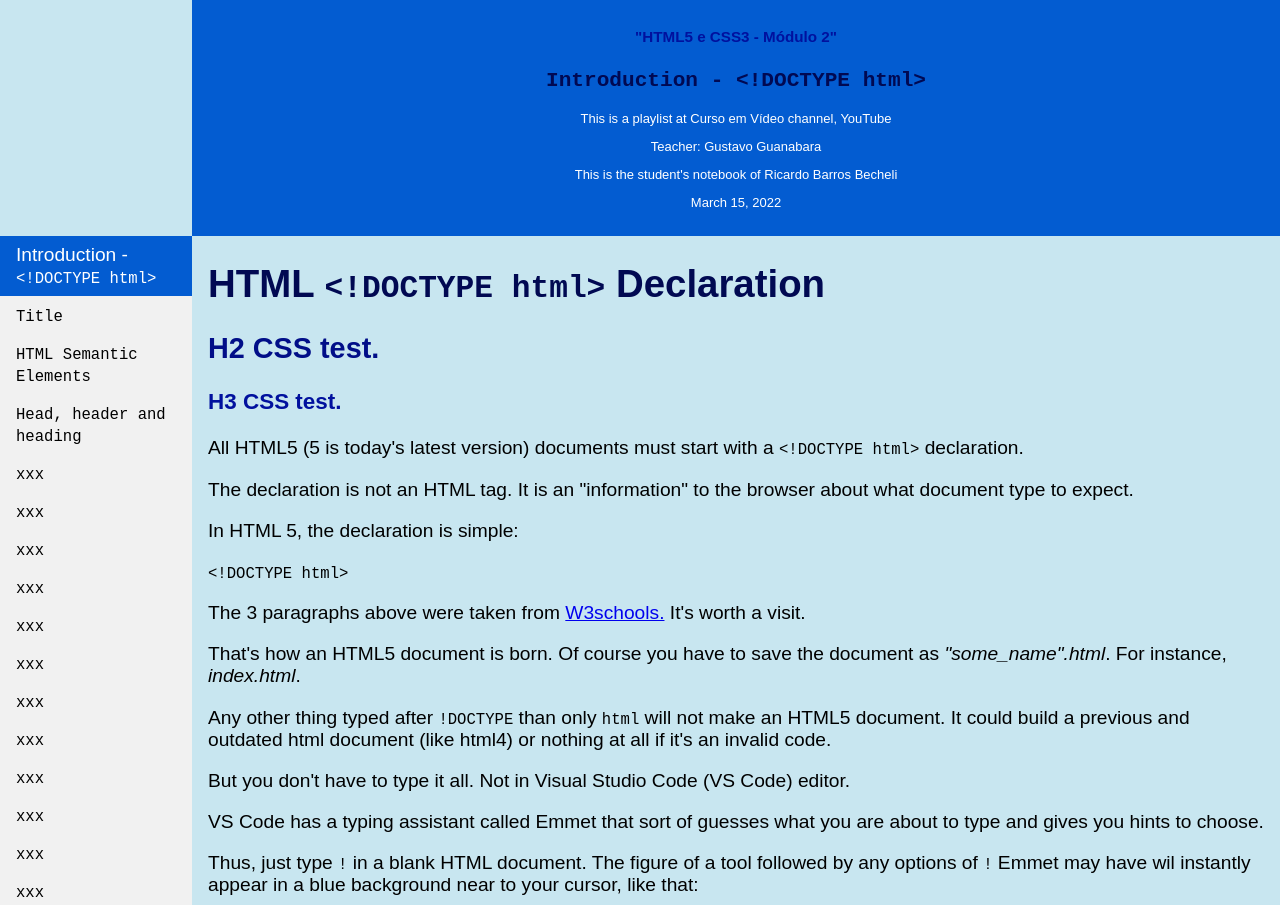
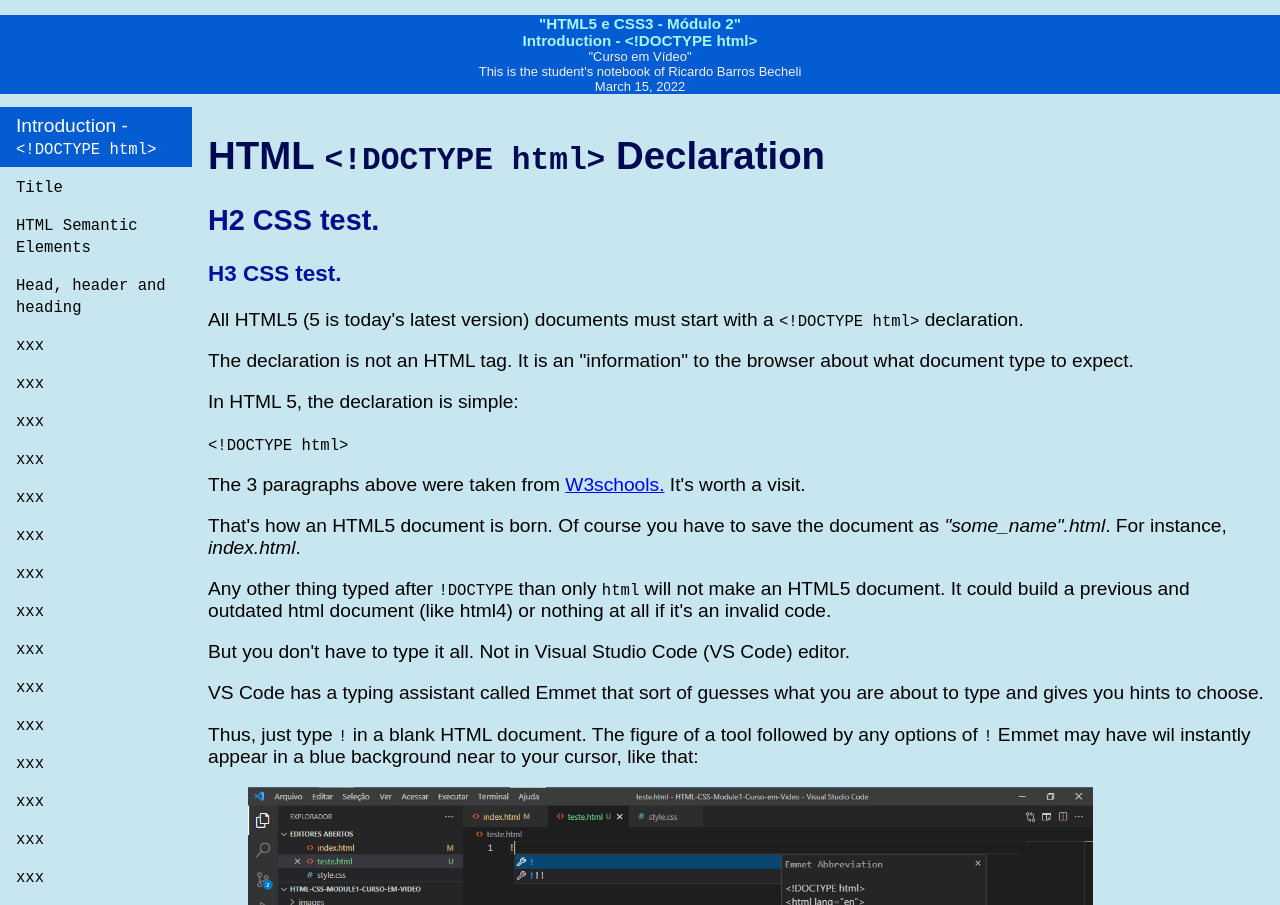
Before and after one commit to ricardobecheli/HTML-CSS-Module2-Curso-em-Video, a plain HTML site: page index.html in a window 1280 px wide. Shown: the top 905 px of the page. Drawn offline with Linux system fonts and the light colour scheme.

Commit message:
JS fixed header test on index page.

```diff
--- a/index.html
+++ b/index.html
@@ -10,22 +10,15 @@
 </head>
 <body>
 
-<header>
-            <h3>
-                "HTML5 e CSS3 - Módulo 2"
-            </h3>
-            <h1>
-                <code>Introduction - &lt;!DOCTYPE html&gt;</code>
-            </h1>
-            <p>This is a playlist at Curso em Vídeo channel, YouTube</p>
-            <p>Teacher: Gustavo Guanabara</p>
-            <p>
-                This is the student's notebook of Ricardo Barros Becheli
-            </p>
-            <p>
-                March 15, 2022
-            </p>
-</header>
+<div class="content">
+
+    <div class="header" id="myHeader">
+        <h3 style="margin-bottom: 0%; color: rgb(166, 247, 253);">
+            "HTML5 e CSS3 - Módulo 2" <br>Introduction - &lt;!DOCTYPE html&gt;
+        </h3>
+        <p style="margin-top: 0%;">"Curso em Vídeo"<br>This is the student's notebook of Ricardo Barros Becheli <br>March 15, 2022</p>
+    </div>
+
 
 <!--TESTING NAV BAR - SEE STYLE.CSS-->
 
@@ -52,7 +45,7 @@
 
 </ul>
 
-  <div style="margin-left:15%;padding:1px 16px;height:1000px;">
+  <div class="content" style="margin-left:15%;padding:1px 16px;height:1000px;">
 
     <h1>HTML <code>&lt;!DOCTYPE html&gt;</code> Declaration</h1>
     <h2>H2 CSS test.</h2>
@@ -120,6 +113,6 @@
 
 
 
-
+<script src="script.js"></script>
 </body>
 </html>
--- /dev/null
+++ b/script.js
@@ -0,0 +1,12 @@
+window.onscroll = function() {myFunction()};
+
+var header = document.getElementById("myHeader");
+var sticky = header.offsetTop;
+
+function myFunction() {
+  if (window.pageYOffset > sticky) {
+    header.classList.add("sticky");
+  } else {
+    header.classList.remove("sticky");
+  }
+}
--- a/style.css
+++ b/style.css
@@ -1,12 +1,14 @@
 
 header {
+
     background-color: rgb(3, 92, 209);
     color: white;
     font-family: Arial, Helvetica, sans-serif;
     font-size: small;
-    padding: 1%;
+    padding: 1px;
     text-align: center;
-    margin-left: 15%;
+
+
 
 }
 
@@ -36,10 +38,11 @@ figure {
 
   ul {
     list-style-type: none;
-    margin: 0;
+    margin: 0%;
+    margin-top: 0px;
     padding: 0;
     width: 15%;
-    background-color: #f1f1f1;
+    background-color: rgb(200, 230, 240);
     position: fixed;
     height: 100%;
     overflow: auto;
@@ -61,3 +64,31 @@ figure {
     background-color: #555;
     color: white;
   }
+
+  /*Fixed Header script*/
+
+  .top-container {
+
+    text-align: center;
+  }
+
+  .header {
+    background: rgb(3, 92, 209);
+    color: #f1f1f1;
+    text-align: center;
+    font-size: small;
+  }
+
+  .content {
+
+  }
+
+  .sticky {
+    position: fixed;
+    top: 0;
+    width: 100%;
+  }
+
+  .sticky + .content {
+    padding-top: 102px;
+  }
```
